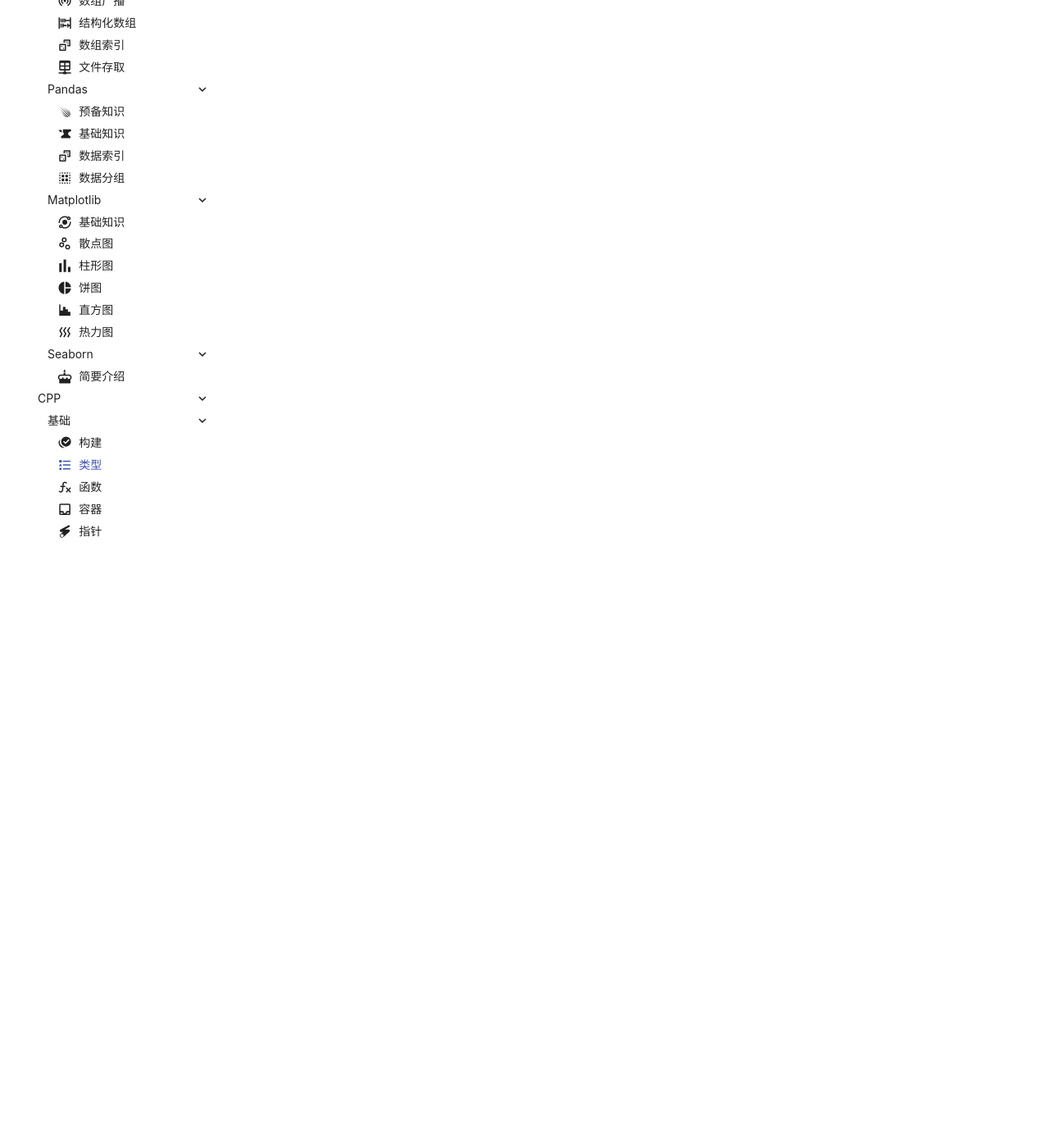
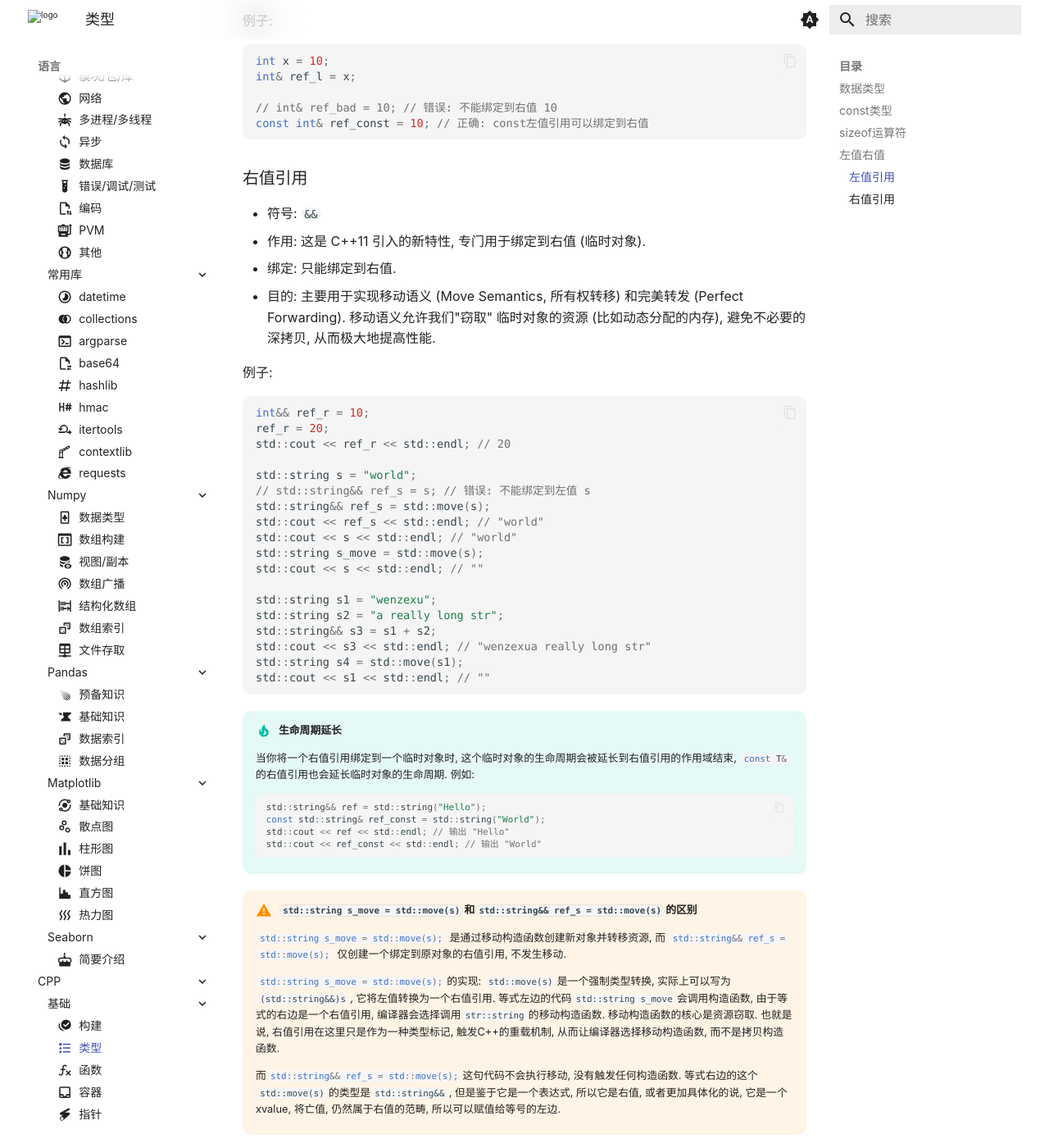
Before and after one commit to ricolxwz/note, an MkDocs documentation site: the page built from docs/language/cpp/foundation/type.md, in a window 1280 px wide and 1400 px high, scrolled down 4063 px. Shown: the whole window at 82% size. Built offline with MkDocs 1.6.1 and Material for MkDocs 9.7.7, drawn with Linux system fonts in a browser that asks for light colours; some web fonts are replaced; a style sheet for code colours, icons or effects is not loaded; some of the changed text lies outside the part shown.

Commit message:
docs: update pointer.md and type.md

````diff
--- a/docs/language/cpp/foundation/type.md
+++ b/docs/language/cpp/foundation/type.md
@@ -122,3 +122,78 @@
     return 0;
 }
 ```
+
+## 左值右值
+
+这一节比较重要. 左值是一个有确定内存地址的东西. 右值是一个临时的没有内存地址的东西. 例如
+
+* `a`: 是左值
+* `b`: 是左值
+* `a + b`: 是右值, 因为没法获取到地址
+* `array[10+a]`: 是左值
+* `10 + a`: 是右值
+
+### 左值引用
+
+* 符号: `&`
+* 作用: 这是 C++ 传统的引用, 它是已存在对象的一个别名 (alias). 你通过引用修改对象, 就像直接修改原对象一样.
+* 绑定: 通常只能绑定到左值.
+* 例外: `const` 左值引用 (`const T&`) 可以绑定到右值.
+* 目的: 主要是为了避免拷贝 (尤其是在函数传参和返回值时) 以及允许函数修改其参数.
+
+例子:
+```cpp
+int x = 10;
+int& ref_l = x;
+
+// int& ref_bad = 10; // 错误: 不能绑定到右值 10
+const int& ref_const = 10; // 正确: const左值引用可以绑定到右值
+```
+
+### 右值引用
+
+* 符号: `&&`
+* 作用: 这是 C++11 引入的新特性, 专门用于绑定到右值 (临时对象).
+* 绑定: 只能绑定到右值.
+* 目的: 主要用于实现移动语义 (Move Semantics, 所有权转移) 和完美转发 (Perfect Forwarding). 移动语义允许我们"窃取" 临时对象的资源 (比如动态分配的内存), 避免不必要的深拷贝, 从而极大地提高性能.
+
+例子:
+```cpp
+int&& ref_r = 10;
+ref_r = 20;
+std::cout << ref_r << std::endl; // 20
+
+std::string s = "world";
+// std::string&& ref_s = s; // 错误: 不能绑定到左值 s
+std::string&& ref_s = std::move(s);
+std::cout << ref_s << std::endl; // "world"
+std::cout << s << std::endl; // "world"
+std::string s_move = std::move(s);
+std::cout << s << std::endl; // ""
+
+std::string s1 = "wenzexu";
+std::string s2 = "a really long str";
+std::string&& s3 = s1 + s2;
+std::cout << s3 << std::endl; // "wenzexua really long str"
+std::string s4 = std::move(s1);
+std::cout << s1 << std::endl; // ""
+```
+
+!!! tip "生命周期延长"
+
+    当你将一个右值引用绑定到一个临时对象时, 这个临时对象的生命周期会被延长到右值引用的作用域结束, `const T&`的右值引用也会延长临时对象的生命周期. 例如:
+
+    ```cpp
+    std::string&& ref = std::string("Hello");
+    const std::string& ref_const = std::string("World");
+    std::cout << ref << std::endl; // 输出 "Hello"
+    std::cout << ref_const << std::endl; // 输出 "World"
+    ```
+
+!!! warning "`std::string s_move = std::move(s)`和`std::string&& ref_s = std::move(s)`的区别"
+
+    `std::string s_move = std::move(s);` 是通过移动构造函数创建新对象并转移资源, 而 `std::string&& ref_s = std::move(s);` 仅创建一个绑定到原对象的右值引用, 不发生移动.
+
+    `std::string s_move = std::move(s);`的实现: `std::move(s)`是一个强制类型转换, 实际上可以写为`(std::string&&)s`, 它将左值转换为一个右值引用. 等式左边的代码`std::string s_move`会调用构造函数, 由于等式的右边是一个右值引用, 编译器会选择调用`str::string`的移动构造函数. 移动构造函数的核心是资源窃取. 也就是说, 右值引用在这里只是作为一种类型标记, 触发C++的重载机制, 从而让编译器选择移动构造函数, 而不是拷贝构造函数.
+
+    而`std::string&& ref_s = std::move(s);`这句代码不会执行移动, 没有触发任何构造函数. 等式右边的这个`std::move(s)`的类型是`std::string&&`, 但是鉴于它是一个表达式, 所以它是右值, 或者更加具体化的说, 它是一个xvalue, 将亡值, 仍然属于右值的范畴, 所以可以赋值给等号的左边.
````
Also changed, not shown: docs/language/cpp/foundation/pointer.md (+49 -0 lines).
